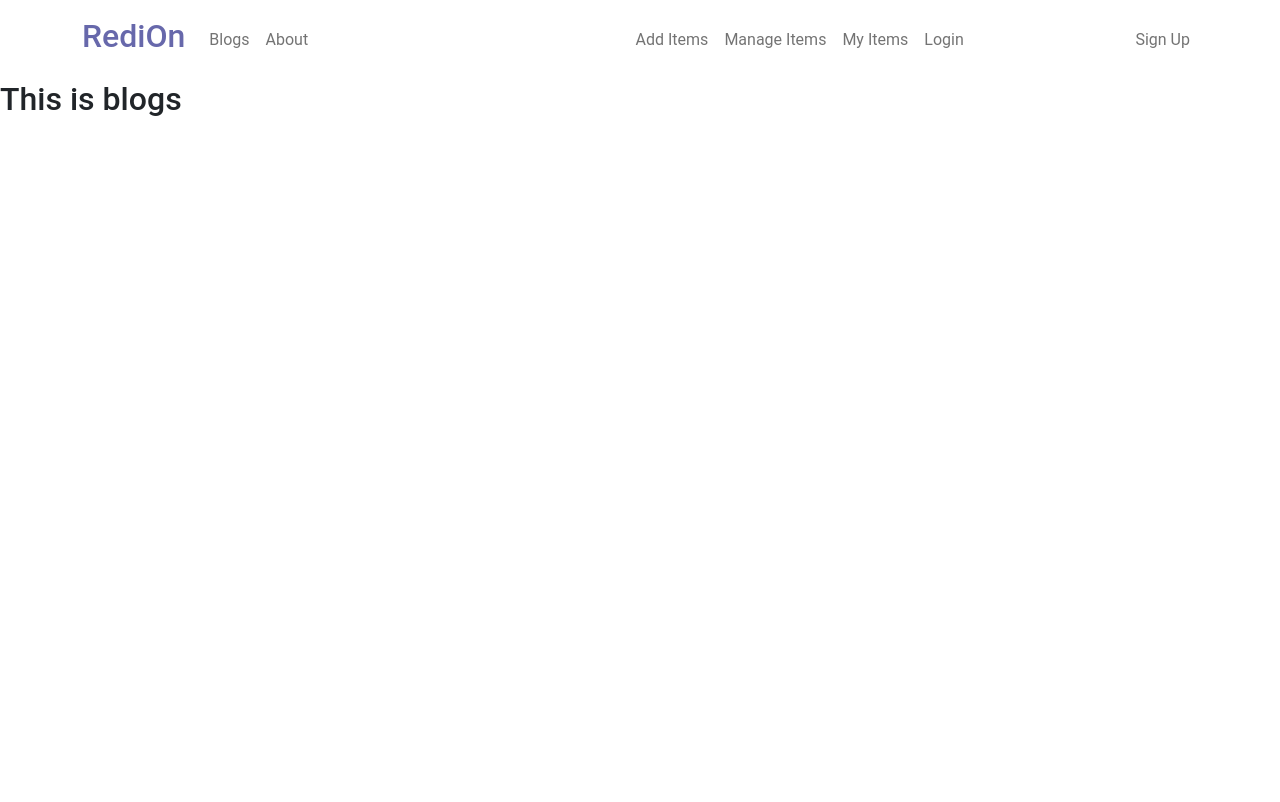
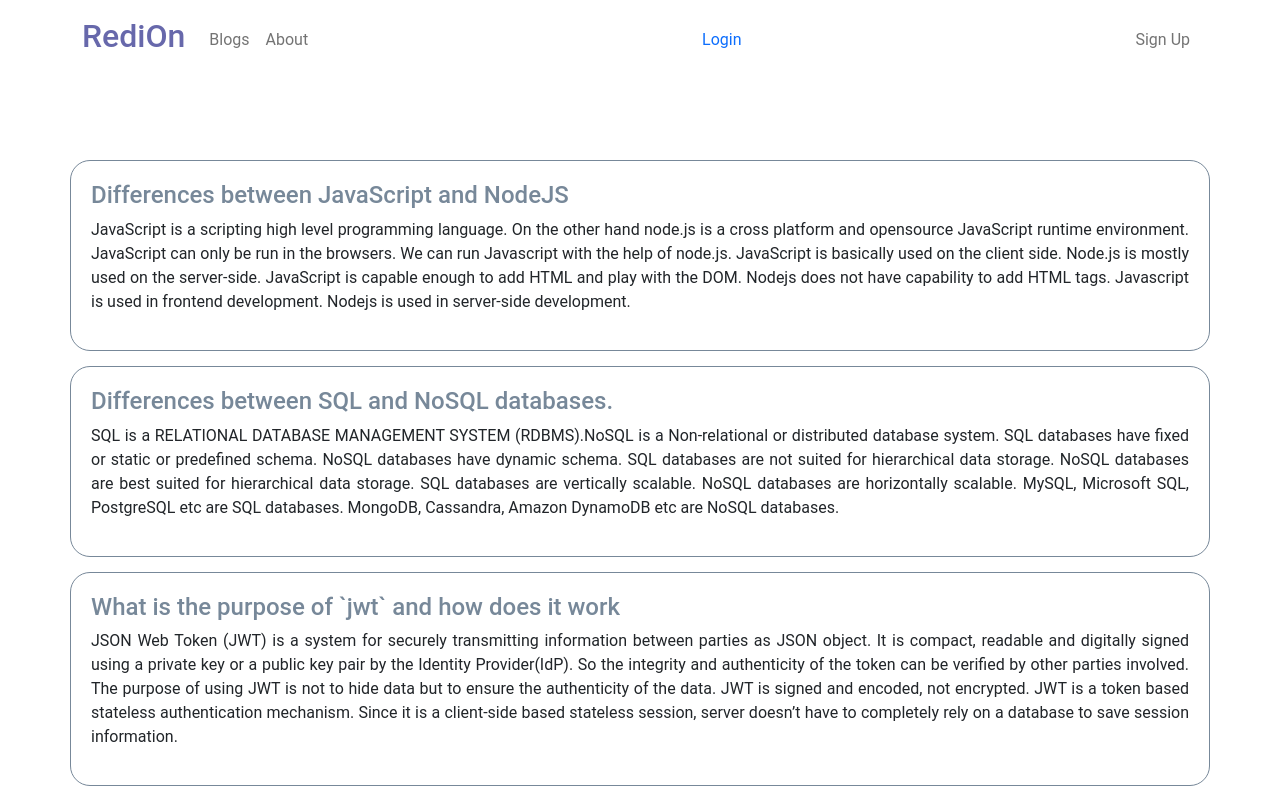
Before and after one commit to hoqradwan/redion-electronics-client, a React (Create React App) app: page /blogs in a window 1280 px wide. Built offline with nearby package versions, Linux system fonts and the light colour scheme; no server answers.

Commit message:
blogs section added

```diff
--- a/package.json
+++ b/package.json
@@ -12,6 +12,7 @@
     "react-bootstrap": "^2.3.1",
     "react-dom": "^18.1.0",
     "react-firebase-hooks": "^5.0.3",
+    "react-hook-form": "^7.30.0",
     "react-router-dom": "^6.3.0",
     "react-scripts": "5.0.1",
     "web-vitals": "^2.1.4"
--- a/src/App.js
+++ b/src/App.js
@@ -1,40 +1,70 @@
-import './App.css';
-import { Route, Routes } from 'react-router-dom';
-import Home from './Pages/Home/Home/Home';
-import Header from './Pages/Shared/Header/Header';
-import Blogs from './Pages/Blogs/Blogs';
-import About from './Pages/About/About';
-import Login from './Pages/Auth/Login/Login'
-import Register from './Pages/Auth/Register/Register';
-import AddItems from './Pages/AddItems/AddItems';
-import ManageItems from './Pages/ManageItems/ManageItems';
-import MyItems from './Pages/MyItems/MyItems';
-import NotFound from './Pages/Shared/NotFound/NotFound';
-import Inventory from './Pages/Inventory/Inventory';
-import ProductDetail from './ProductDetail/ProductDetail';
-import Checkout from './Pages/Checkout/Checkout';
-
+import "./App.css";
+import { Route, Routes } from "react-router-dom";
+import Home from "./Pages/Home/Home/Home";
+import Header from "./Pages/Shared/Header/Header";
+import Blogs from "./Pages/Blogs/Blogs";
+import About from "./Pages/About/About";
+import Login from "./Pages/Auth/Login/Login";
+import Register from "./Pages/Auth/Register/Register";
+import AddItems from "./Pages/AddItems/AddItems";
+import ManageItems from "./Pages/ManageItems/ManageItems";
+import MyItems from "./Pages/MyItems/MyItems";
+import NotFound from "./Pages/Shared/NotFound/NotFound";
+import Inventory from "./Pages/Inventory/Inventory";
+import ProductDetail from "./ProductDetail/ProductDetail";
+import Checkout from "./Pages/Checkout/Checkout";
+import RequireAuth from "./Pages/Auth/RequireAuth/RequireAuth";
 
 function App() {
   return (
     <div>
       <Header></Header>
-   <Routes>
-     <Route path='/' element={<Home></Home>}></Route>
-     <Route path='/home' element={<Home></Home>}></Route>
-     <Route path='/blogs' element={<Blogs></Blogs>}></Route>
-     <Route path='/about' element={<About></About>}></Route>
-     <Route path='/inventory' element={<Inventory></Inventory>}></Route>
-     {/* <Route path='/inventory/:productId' element={<Inventory></Inventory>}></Route> */}
-     <Route path='/products/:productId' element={<ProductDetail></ProductDetail>}></Route>
-     <Route path='/checkout/:productId' element={<Checkout></Checkout>}></Route>
-     <Route path='/add' element={<AddItems></AddItems>}></Route>
-     <Route path='/manage' element={<ManageItems></ManageItems>}></Route>
-     <Route path='/myitems' element={<MyItems></MyItems>}></Route>
-     <Route path='/login' element={<Login></Login>}></Route>
-     <Route path='/signup' element={<Register></Register>}></Route>
-     <Route path='*' element={<NotFound></NotFound>}></Route>
-   </Routes>
+      <Routes>
+        <Route path="/" element={<Home></Home>}></Route>
+        <Route path="/home" element={<Home></Home>}></Route>
+        <Route path="/blogs" element={<Blogs></Blogs>}></Route>
+        <Route path="/about" element={<About></About>}></Route>
+        <Route path="/inventory" element={<Inventory></Inventory>}></Route>
+        <Route
+          path="/products/:productId"
+          element={
+            <RequireAuth>
+              <ProductDetail></ProductDetail>
+            </RequireAuth>
+          }
+        ></Route>
+        <Route
+          path="/checkout/:productId"
+          element={<Checkout></Checkout>}
+        ></Route>
+        <Route
+          path="/add"
+          element={
+            <RequireAuth>
+              <AddItems></AddItems>
+            </RequireAuth>
+          }
+        ></Route>
+        <Route
+          path="/manage"
+          element={
+            <RequireAuth>
+              <ManageItems></ManageItems>
+            </RequireAuth>
+          }
+        ></Route>
+        <Route
+          path="/myitems"
+          element={
+            <RequireAuth>
+              <MyItems></MyItems>
+            </RequireAuth>
+          }
+        ></Route>
+        <Route path="/login" element={<Login></Login>}></Route>
+        <Route path="/signup" element={<Register></Register>}></Route>
+        <Route path="*" element={<NotFound></NotFound>}></Route>
+      </Routes>
     </div>
   );
 }
--- a/src/Pages/AddItems/AddItems.js
+++ b/src/Pages/AddItems/AddItems.js
@@ -1,11 +1,64 @@
-import React from 'react';
+import React from "react";
+import { useForm } from "react-hook-form";
 
 const AddItems = () => {
-    return (
-        <div>
-            <h1>This is add items</h1>
-        </div>
-    );
+  const {register, handleSubmit} = useForm();
+  const onSubmit = (data) => {
+    const url = `http://localhost:5000/products`;
+    fetch(url, {
+      method: 'POST',
+      headers: {
+        "content-type": "application/json",
+      },
+      body: JSON.stringify(data),
+    })
+      .then((res) => res.json())
+      .then((result) => {
+        console.log(result);
+      });
+  };
+  return (
+    <div className="w-50 mx-auto">
+      <h2>Add a product</h2>
+      <form className="d-flex flex-column" onSubmit={handleSubmit(onSubmit)}>
+        <input
+          className="mb-2"
+          placeholder="Name"
+          {...register("name", { required: true, maxLength: 20 })}
+        />
+        <textarea
+          className="mb-2"
+          placeholder="Description"
+          {...register("description")}
+        />
+        <input
+          className="mb-2"
+          placeholder="Price"
+          type="number"
+          {...register("price")}
+        />
+        <input
+          className="mb-2"
+          placeholder="Quantity"
+          type="number"
+          {...register("quantity")}
+        />
+        <input
+          className="mb-2"
+          placeholder="Supplier"
+          type="text"
+          {...register("supplier")}
+        />
+        <input
+          className="mb-2"
+          placeholder="Photo URL"
+          type="text"
+          {...register("img")}
+        />
+        <input type="submit" value="Add Product" />
+      </form>
+    </div>
+  );
 };
 
 export default AddItems;
--- /dev/null
+++ b/src/Pages/Blogs/Blogs.css
@@ -0,0 +1,13 @@
+.blogs-container{
+    margin-top: 80px;
+}
+.blog{
+    border: 1px solid lightslategray;
+   margin: 15px 70px;
+    padding: 20px;
+    border-radius: 20px;
+    text-align: justify;
+}
+.blog-head{
+    color: lightslategray;
+}
--- a/src/Pages/Blogs/Blogs.js
+++ b/src/Pages/Blogs/Blogs.js
@@ -1,11 +1,60 @@
-import React from 'react';
+import React from "react";
+import "./Blogs.css";
 
 const Blogs = () => {
-    return (
-        <div>
-            <h2>This is blogs</h2>
+  return (
+    <div className="blogs-container">
+      <p>
+        <div className="blog">
+          <h4 className="blog-head">
+            Differences between JavaScript and NodeJS
+          </h4>
+          <p>
+            JavaScript is a scripting high level programming language. On the
+            other hand node.js is a cross platform and opensource JavaScript
+            runtime environment. JavaScript can only be run in the browsers. We
+            can run Javascript with the help of node.js. JavaScript is basically
+            used on the client side. Node.js is mostly used on the server-side.
+            JavaScript is capable enough to add HTML and play with the DOM.
+            Nodejs does not have capability to add HTML tags. Javascript is used
+            in frontend development. Nodejs is used in server-side development.
+          </p>
         </div>
-    );
+        <div className="blog">
+          <h4 className="blog-head">
+            Differences between SQL and NoSQL databases.
+          </h4>
+          <p>
+            SQL is a RELATIONAL DATABASE MANAGEMENT SYSTEM (RDBMS).NoSQL is a
+            Non-relational or distributed database system. SQL databases have
+            fixed or static or predefined schema. NoSQL databases have dynamic
+            schema. SQL databases are not suited for hierarchical data storage.
+            NoSQL databases are best suited for hierarchical data storage. SQL
+            databases are vertically scalable. NoSQL databases are horizontally
+            scalable. MySQL, Microsoft SQL, PostgreSQL etc are SQL databases.
+            MongoDB, Cassandra, Amazon DynamoDB etc are NoSQL databases.
+          </p>
+        </div>
+        <div className="blog">
+          <h4 className="blog-head">
+            What is the purpose of `jwt` and how does it work
+          </h4>
+          <p>
+            JSON Web Token (JWT) is a system for securely transmitting
+            information between parties as JSON object. It is compact, readable
+            and digitally signed using a private key or a public key pair by the
+            Identity Provider(IdP). So the integrity and authenticity of the
+            token can be verified by other parties involved. The purpose of
+            using JWT is not to hide data but to ensure the authenticity of the
+            data. JWT is signed and encoded, not encrypted. JWT is a token based
+            stateless authentication mechanism. Since it is a client-side based
+            stateless session, server doesn’t have to completely rely on a
+            database to save session information.
+          </p>
+        </div>
+      </p>
+    </div>
+  );
 };
 
 export default Blogs;
--- a/src/Pages/Home/Product/Product.js
+++ b/src/Pages/Home/Product/Product.js
@@ -24,8 +24,8 @@ const Product = ({ product }) => {
         <div className="card-body">
           <h5 className="card-title">{name}</h5>
           <p className="card-text">{description}</p>
-          <p>{price}</p>
-          <p>{quantity}</p>
+          <p>${price}</p>
+          <p>Quantity: {quantity}</p>
           <p>{supplier}</p>
 
           {/* <Link to={`/products/${productId}`}> */}
--- a/src/Pages/ManageItems/ManageItems.js
+++ b/src/Pages/ManageItems/ManageItems.js
@@ -1,11 +1,51 @@
-import React from 'react';
+import React from "react";
+import { Table } from "react-bootstrap";
+import useProducts from "../../hooks/useProducts";
 
 const ManageItems = () => {
-    return (
-        <div>
-            <h1>This is manage</h1>
-        </div>
-    );
+  const [products, setProducts] = useProducts();
+  const handleDelete = (id) =>{
+    const url = `http://localhost:5000/products/${id}`;
+    fetch(url, {
+        method: 'DELETE'
+    })
+    .then(res => res.json())
+    .then(data => {
+        console.log(data)
+        const remaining = products.filter(product => product._id !== id)
+        setProducts(remaining)
+
+    })
+
+  }
+  return (
+    <Table striped bordered hover>
+      <thead>
+        <tr>
+          <th>#</th>
+          <th>Product Name</th>
+          <th>Supplier</th>
+          <th>Quantity</th>
+          <th>Price</th>
+          <th>Delete</th>
+        </tr>
+      </thead>
+      <tbody>
+        {products.map((product) => {
+          return (
+            <tr key={product._id}>
+              <td>*</td>
+              <td>{product.name}</td>
+              <td>{product.supplier}</td>
+              <td>{product.quantity}</td>
+              <td>{product.price}</td>
+              <td><button onClick={()=>handleDelete(product._id)}>X</button></td>
+            </tr>
+          );
+        })}
+      </tbody>
+    </Table>
+  );
 };
 
 export default ManageItems;
--- a/src/Pages/Shared/Header/Header.js
+++ b/src/Pages/Shared/Header/Header.js
@@ -1,7 +1,7 @@
 import React from "react";
 import { Container, Nav, Navbar } from "react-bootstrap";
 import { useAuthState } from "react-firebase-hooks/auth";
-import { signOut } from 'firebase/auth';
+import { signOut } from "firebase/auth";
 import { Link } from "react-router-dom";
 import auth from "../../../firebase.init";
 import "./Header.css";
@@ -26,11 +26,7 @@ const Header = () => {
           </Nav>
 
           {user ? (
-            <Nav className="ms-auto">
-              <Nav.Link onClick={() => signOut(auth)}>Log out</Nav.Link>
-            </Nav>
-          ) : (
-            <Nav className="ms-auto">
+            <Nav className="me-auto">
               <Nav.Link as={Link} to="/add">
                 Add Items
               </Nav.Link>
@@ -40,10 +36,12 @@ const Header = () => {
               <Nav.Link as={Link} to="/myitems">
                 My Items
               </Nav.Link>
+              <Nav.Link onClick={() => signOut(auth)}>Log out</Nav.Link>
+            </Nav>
+          ) : (
               <Nav.Link as={Link} to="/login">
                 Login
               </Nav.Link>
-            </Nav>
           )}
 
           {/*   */}
--- a/src/ProductDetail/ProductDetail.js
+++ b/src/ProductDetail/ProductDetail.js
@@ -1,4 +1,4 @@
-import React from "react";
+import React, { useEffect, useState } from "react";
 import { Link, useParams } from "react-router-dom";
 import useProductDetail from "../hooks/useProductDetail";
 
@@ -6,18 +6,51 @@ const ProductDetail = () => {
   const { productId } = useParams();
   const [product] = useProductDetail(productId);
   const { _id, name, image, description, price, quantity, supplier } = product;
-
+  const [user, setUser] = useState({});
+/*   useEffect(() => {
+    const url = `http://localhost:5000/products/${productId}`;
+    fetch(url)
+      .then((res) => res.json())
+      .then((data) => setUser(data));
+  }, [productId]); */
+  const handleFrom = (event) => {
+    event.preventDefault();
+    let updatedQuantity = event.target.name.value;
+    updatedQuantity = updatedQuantity + quantity;
+    const updatedProduct = { updatedQuantity };
+    /*   const count = (quantity - 1).toString();
+    const updatedProduct = { count }; */
+    const url = `http://localhost:5000/products/${productId}`;
+    fetch(url, {
+      method: "PUT",
+      headers: {
+        "content-type": "application/json",
+      },
+      body: JSON.stringify(updatedProduct),
+    })
+      .then((res) => res.json())
+      .then((data) => {
+        console.log(data);
+        setUser(parseInt(data.updatedQuantity));
+      });
+  };
   return (
     <div className="d-flex justify-content-center align-items-center mt-5">
-      <img src={image} alt="" />
+      <img width={300} height={300} className="me-5" src={image} alt="" />
 
       <div>
         <h4>{name}</h4>
         <h5>Product id: {_id}</h5>
         <p>{description}</p>
         <p>$ {price}</p>
-        <p>Quantity: {quantity}</p>
+        <p>Quantity: {user.updatedQuantity}</p>
         <p className="text-muted">{supplier}</p>
+        <form onSubmit={handleFrom}>
+          <input className="form-control w-25" name="name" type="number" />
+          <input type="submit" value="Restock products" />
+        </form>
+
+        {/* <button className="btn btn-info my-2 me-2">Restock products</button> */}
         <button className="btn btn-success">Deliver</button>
       </div>
     </div>
@@ -25,3 +58,4 @@ const ProductDetail = () => {
 };
 
 export default ProductDetail;
+// onClick={()=> handleQuantity()}
```
Also changed, not shown: 1 other file (tests, documents, lock files or other folders).
